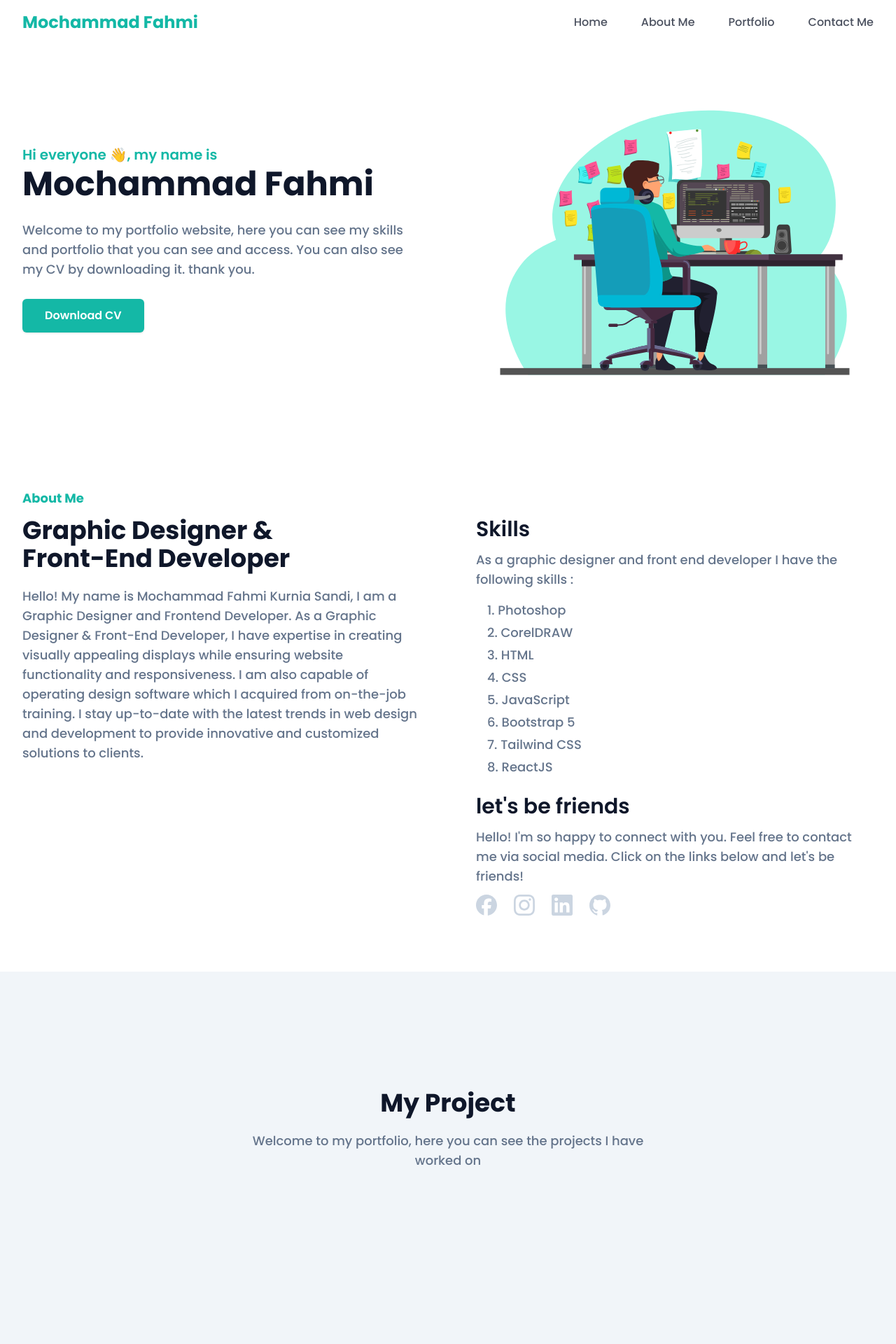
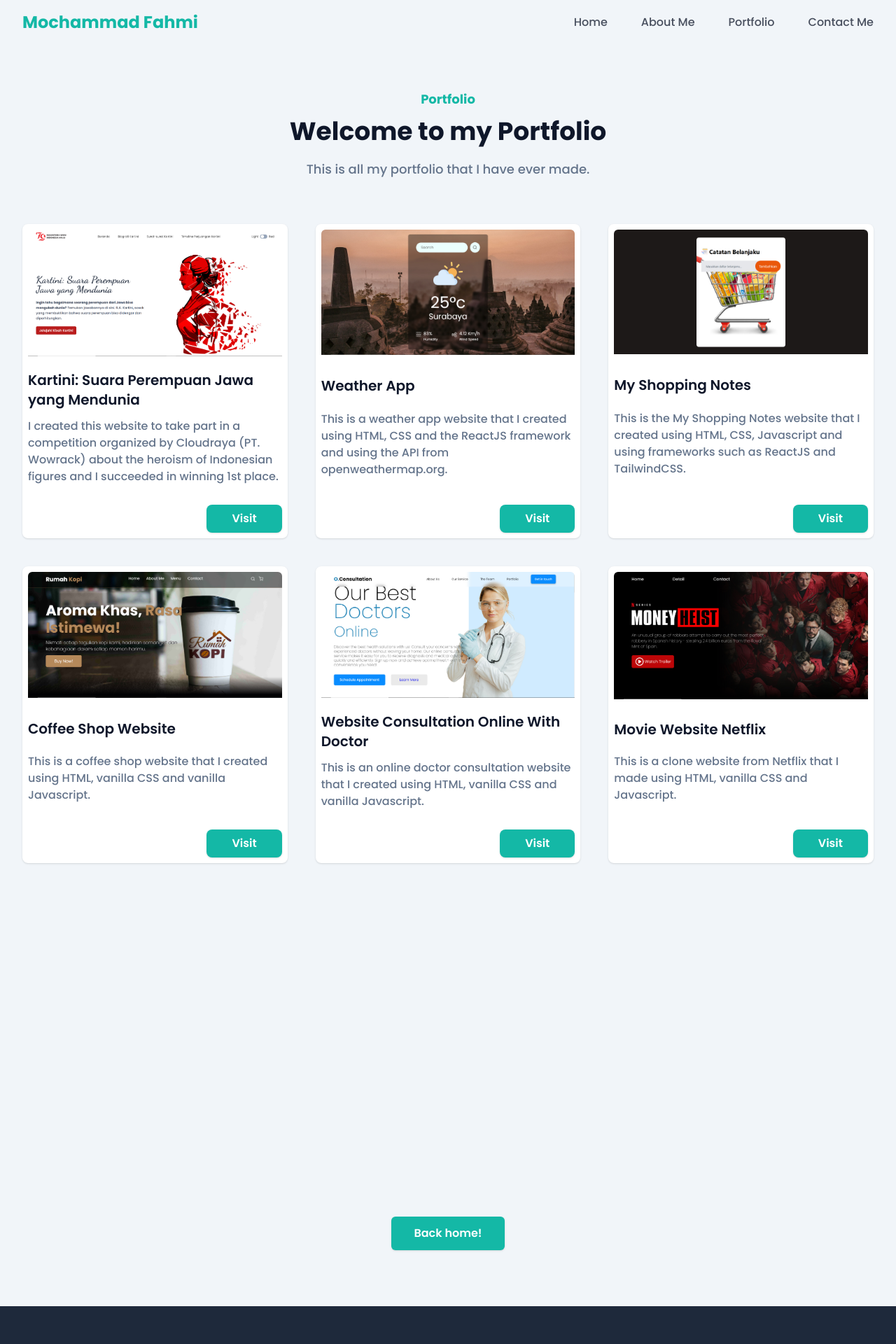
Before and after one commit to Mochfahmi17/portofolioku, a React (Vite) app: page /portfolio in a window 1280 px wide. Shown: the top 1920 px of the page at 70% size. Built offline with nearby package versions, Linux system fonts and the light colour scheme.

Commit message:
add portfolio page and add animation

```diff
--- a/src/App.jsx
+++ b/src/App.jsx
@@ -1,12 +1,17 @@
 import Navbar from "./components/Navbar";
 import Homepage from "./pages/Homepage";
 import Footer from "./components/Footer";
+import { Route, Routes } from "react-router-dom";
+import PortfolioPage from "./pages/PortfolioPage";
 
 const App = () => {
   return (
     <>
       <Navbar />
-      <Homepage />
+      <Routes>
+        <Route path="/" Component={Homepage} />
+        <Route path="/portfolio" Component={PortfolioPage} />
+      </Routes>
       <Footer />
     </>
   );
--- a/src/components/Footer.jsx
+++ b/src/components/Footer.jsx
@@ -139,16 +139,15 @@ const Footer = () => {
           </div>
           <div className="mt-5 w-full border-t-2 border-slate-900 pt-5">
             <p className="text-center text-sm text-slate-200">
-              &copy; 2024 Create with{" "}
-              <i className="ri-heart-fill text-red-500"></i> by{" "}
+              Copyright 2024 ©
               <a
                 href="https://instagram.com/fahmi_art17"
                 target="_blank"
                 className="hover:text-teal-500"
               >
                 Mochammad Fahmi
-              </a>
-              .
+              </a>{" "}
+              - All Right Reserved.
             </p>
           </div>
         </div>
--- a/src/components/Navbar.jsx
+++ b/src/components/Navbar.jsx
@@ -1,4 +1,5 @@
 import { useEffect, useState } from "react";
+import { Link } from "react-router-dom";
 
 const Navbar = () => {
   const [scroll, setScroll] = useState(false);
@@ -35,22 +36,22 @@ const Navbar = () => {
       <div className="container mx-auto px-4 md:px-8">
         <div className="navbar-box flex items-center justify-between">
           <div className="logo">
-            <a href="#">
+            <Link to="/">
               <h1 className="text-lg font-bold text-teal-500 sm:text-xl md:text-2xl">
                 Mochammad Fahmi
               </h1>
-            </a>
+            </Link>
           </div>
           <ul
             className={`absolute ${hamburgerMenu} right-0 top-full flex flex-col gap-8 rounded-bl-xl bg-teal-500 px-8 py-6 text-center shadow-lg transition-all md:static md:h-full md:translate-x-0 md:flex-row md:rounded-none md:bg-transparent md:p-0 md:shadow-none lg:gap-12`}
           >
             <li className="group">
-              <a
-                href="#"
+              <Link
+                to="/"
                 className="text-base font-medium text-white opacity-75 group-hover:text-slate-900 md:text-slate-900 md:group-hover:text-teal-500"
               >
                 Home
-              </a>
+              </Link>
             </li>
             <li className="group">
               <a
--- a/src/data/data.js
+++ b/src/data/data.js
@@ -4,6 +4,7 @@ import porto3 from "../assets/image/portfolio/porto3.jpg";
 import porto4 from "../assets/image/portfolio/porto4.jpg";
 import porto5 from "../assets/image/portfolio/porto5.jpg";
 import porto6 from "../assets/image/portfolio/porto6.jpg";
+import porto7 from "../assets/image/portfolio/porto7.jpg";
 
 export const mySkill = [
   {
@@ -55,7 +56,7 @@ export const project = [
     title: "Movie Website Netflix",
     text: "This is a clone website from Netflix that I made using HTML, vanilla CSS and Javascript.",
     link: "https://mochfahmi17.github.io/money-heist-website",
-    delay: "600",
+    delay: "900",
   },
   {
     id: 3,
@@ -63,7 +64,7 @@ export const project = [
     title: "Website Consultation Online With Doctor",
     text: "This is an online doctor consultation website that I created using HTML, vanilla CSS and vanilla Javascript.",
     link: "https://mochfahmi17.github.io/hospital",
-    delay: "900",
+    delay: "600",
   },
   {
     id: 4,
@@ -71,7 +72,7 @@ export const project = [
     title: "Coffee Shop Website",
     text: "This is a coffee shop website that I created using HTML, vanilla CSS and vanilla Javascript.",
     link: "https://mochfahmi17.github.io/rumah-kopi-website",
-    delay: "",
+    delay: "300",
   },
   {
     id: 5,
@@ -79,7 +80,7 @@ export const project = [
     title: "My Shopping Notes",
     text: "This is the My Shopping Notes website that I created using HTML, CSS, Javascript and using frameworks such as ReactJS and TailwindCSS.",
     link: "https://catatan-belanja-seven.vercel.app",
-    delay: "300",
+    delay: "900",
   },
   {
     id: 6,
@@ -89,4 +90,12 @@ export const project = [
     link: "https://weather-app-jet-seven-66.vercel.app",
     delay: "600",
   },
+  {
+    id: 7,
+    image: porto7,
+    title: "Kartini: Suara Perempuan Jawa yang Mendunia",
+    text: "I created this website to take part in a competition organized by Cloudraya (PT. Wowrack) about the heroism of Indonesian figures and I succeeded in winning 1st place.",
+    link: "https://s3-jak01.storageraya.com/kartini-static-website/index.html",
+    delay: "300",
+  },
 ];
--- a/src/main.jsx
+++ b/src/main.jsx
@@ -8,11 +8,14 @@ import "animate.css";
 
 import AOS from "aos";
 import "aos/dist/aos.css"; // You can also use <link> for styles
+import { BrowserRouter } from "react-router-dom";
 // ..
 AOS.init();
 
 ReactDOM.createRoot(document.getElementById("root")).render(
   <React.StrictMode>
-    <App />
+    <BrowserRouter>
+      <App />
+    </BrowserRouter>
   </React.StrictMode>,
 );
--- a/src/pages/Homepage.jsx
+++ b/src/pages/Homepage.jsx
@@ -2,6 +2,7 @@ import HeroImage from "../assets/image/hero.svg";
 import { mySkill, project } from "../data/data";
 import myCV from "../assets/resources/my_CV.pdf";
 import { useEffect } from "react";
+import { Link } from "react-router-dom";
 
 const Homepage = () => {
   useEffect(() => {
@@ -50,7 +51,12 @@ const Homepage = () => {
         <div className="container mx-auto px-4 md:px-8">
           <div className="grid grid-cols-1 gap-0 pt-36 md:grid-cols-2 md:gap-20">
             <div className="box">
-              <h4 className="mb-3 text-lg font-bold text-teal-500">About Me</h4>
+              <h4
+                data-aos="fade-up"
+                className="mb-3 text-lg font-bold text-teal-500"
+              >
+                About Me
+              </h4>
               <h2 className="mb-5 max-w-md text-3xl font-bold text-slate-900 lg:text-4xl">
                 Graphic Designer & Front-End Developer
               </h2>
@@ -177,11 +183,13 @@ const Homepage = () => {
             </h2>
             <p className="text-center text-base font-medium text-slate-500 lg:text-lg">
               Welcome to my portfolio, here you can see the projects I have
-              worked on
+              worked on.
             </p>
           </div>
           <div className="service-box mt-5 grid grid-cols-1 gap-10 md:grid-cols-2 lg:grid-cols-3">
-            {project.map((item) => {
+            {project
+              .slice(project.length - 6)
+              .map((item) => {
                 return (
                   <div
                     key={item.id}
@@ -209,7 +217,16 @@ const Homepage = () => {
                     </div>
                   </div>
                 );
-            })}
+              })
+              .reverse()}
+          </div>
+          <div className="flex items-center justify-center">
+            <Link
+              to="/portfolio"
+              className="mt-10 justify-center rounded-md bg-teal-500 px-8 py-3 text-base font-semibold text-white shadow transition-all hover:bg-teal-400"
+            >
+              See more!
+            </Link>
           </div>
         </div>
       </section>
--- /dev/null
+++ b/src/pages/PortfolioPage.jsx
@@ -0,0 +1,72 @@
+import { Link } from "react-router-dom";
+import { project } from "../data/data";
+import { useEffect } from "react";
+
+const PortfolioPage = () => {
+  useEffect(() => {
+    window.scrollTo(0, 0);
+  }, []);
+  return (
+    <section className="portfolio pb-20 pt-32" id="portfolio">
+      <div className="container mx-auto px-4 md:px-8">
+        <div className="title mx-auto mb-16 max-w-xl">
+          <h4
+            data-aos="fade-up"
+            className="mb-3 text-center text-lg font-bold text-teal-500"
+          >
+            Portfolio
+          </h4>
+          <h2 className="mb-5 text-center text-3xl font-bold text-slate-900 lg:text-4xl">
+            Welcome to my Portfolio
+          </h2>
+          <p className="text-center text-base font-medium text-slate-500 lg:text-lg">
+            This is all my portfolio that I have ever made.
+          </p>
+        </div>
+        <div className="service-box mt-5 grid grid-cols-1 gap-10 md:grid-cols-2 lg:grid-cols-3">
+          {project
+            .map((item) => {
+              return (
+                <div
+                  key={item.id}
+                  data-aos="fade-up"
+                  data-aos-delay={item.delay}
+                  className="box flex cursor-pointer flex-col justify-between rounded-lg bg-white p-4 shadow transition-all md:p-2"
+                >
+                  <div className="img overflow-hidden rounded-t-md">
+                    <img src={item.image} alt="" width="w-full" />
+                  </div>
+                  <h3 className="mb-3 mt-5 text-xl font-semibold text-slate-900">
+                    {item.title}
+                  </h3>
+                  <p className="mb-7 text-base font-medium text-slate-500">
+                    {item.text}
+                  </p>
+                  <div className="button self-end">
+                    <a
+                      href={item.link}
+                      target="_blank"
+                      className="inline-block rounded-lg bg-teal-500 px-9 py-2 text-base font-semibold text-white shadow transition-all hover:bg-teal-400"
+                    >
+                      Visit
+                    </a>
+                  </div>
+                </div>
+              );
+            })
+            .reverse()}
+        </div>
+        <div className="flex items-center justify-center">
+          <Link
+            to="/"
+            className="mt-10 justify-center rounded-md bg-teal-500 px-8 py-3 text-base font-semibold text-white shadow transition-all hover:bg-teal-400"
+          >
+            Back home!
+          </Link>
+        </div>
+      </div>
+    </section>
+  );
+};
+
+export default PortfolioPage;
```
Also changed, not shown: src/assets/image/portfolio/porto7.jpg (added). Lines whose indentation alone changed are shown as unchanged.
